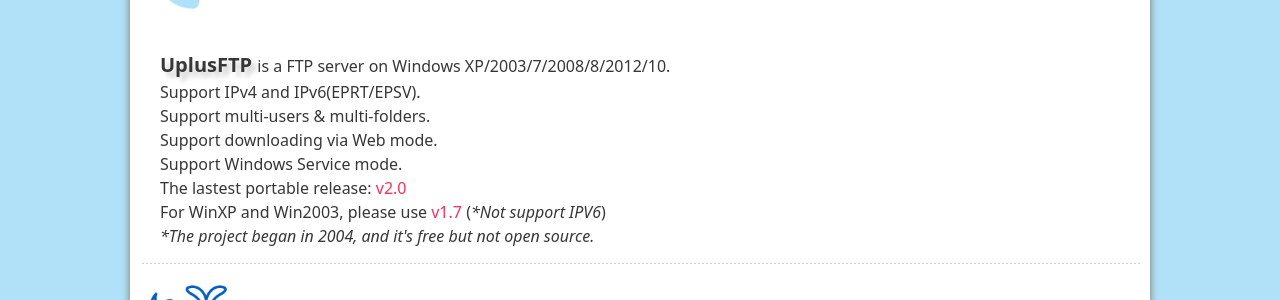
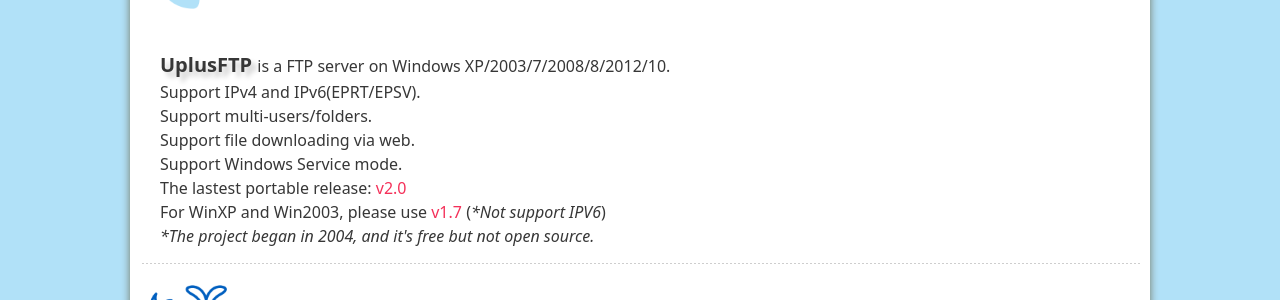
Before and after one commit to uplusware/uplusware.github.io, a Jekyll site: the page index.html, which Jekyll copies as it is, in a window 1280 px wide. Shown: the part 882-1182 px from the top of the page. Built offline with Jekyll 4.4.1, drawn with Linux system fonts in a browser that asks for light colours.

Commit message:
Update index.html

```diff
--- a/index.html
+++ b/index.html
@@ -56,8 +56,8 @@
 		<ul>
 			<li><span style="text-shadow: 5px 5px 5px #cccccc; font-size: 125%"><strong>UplusFTP</strong> </span> is a FTP server on Windows XP/2003/7/2008/8/2012/10.</li>
 			<li>Support IPv4 and IPv6(EPRT/EPSV).</li>
-            		<li>Support multi-users &amp; multi-folders.</li>
-			<li>Support downloading via Web mode.</li>
+            		<li>Support multi-users/folders.</li>
+			<li>Support file downloading via web.</li>
 			<li>Support Windows Service mode.</li>
 			<li>The lastest portable release: <a href="/projects/uplusftp/UplusFTPServer-2.0.zip">v2.0</a></li>
 			<li>For WinXP and Win2003, please use <a href="https://github.com/uplusware/uplusware.github.io/blob/master/projects/uplusftp/UplusFTPServer-1.7.3.3.zip">v1.7</a> (<i>*Not support IPV6</i>)</li>
```
